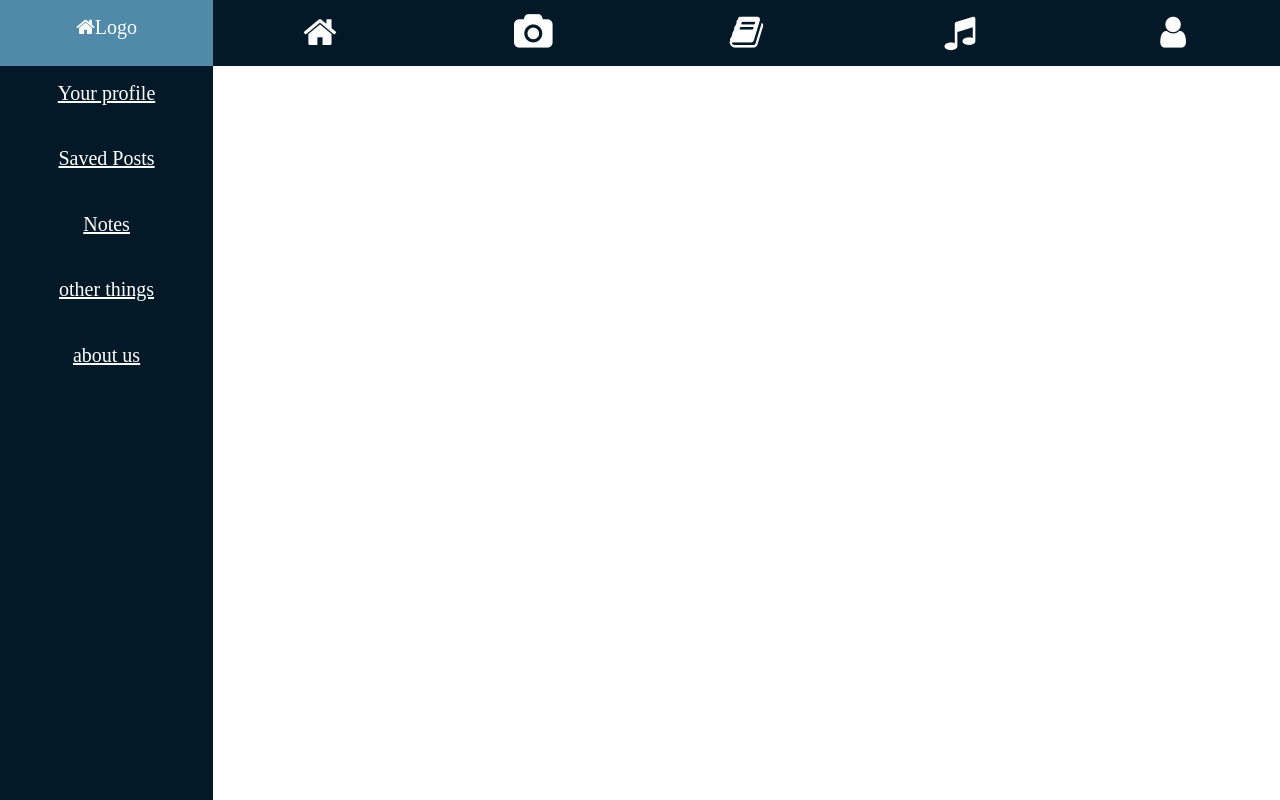
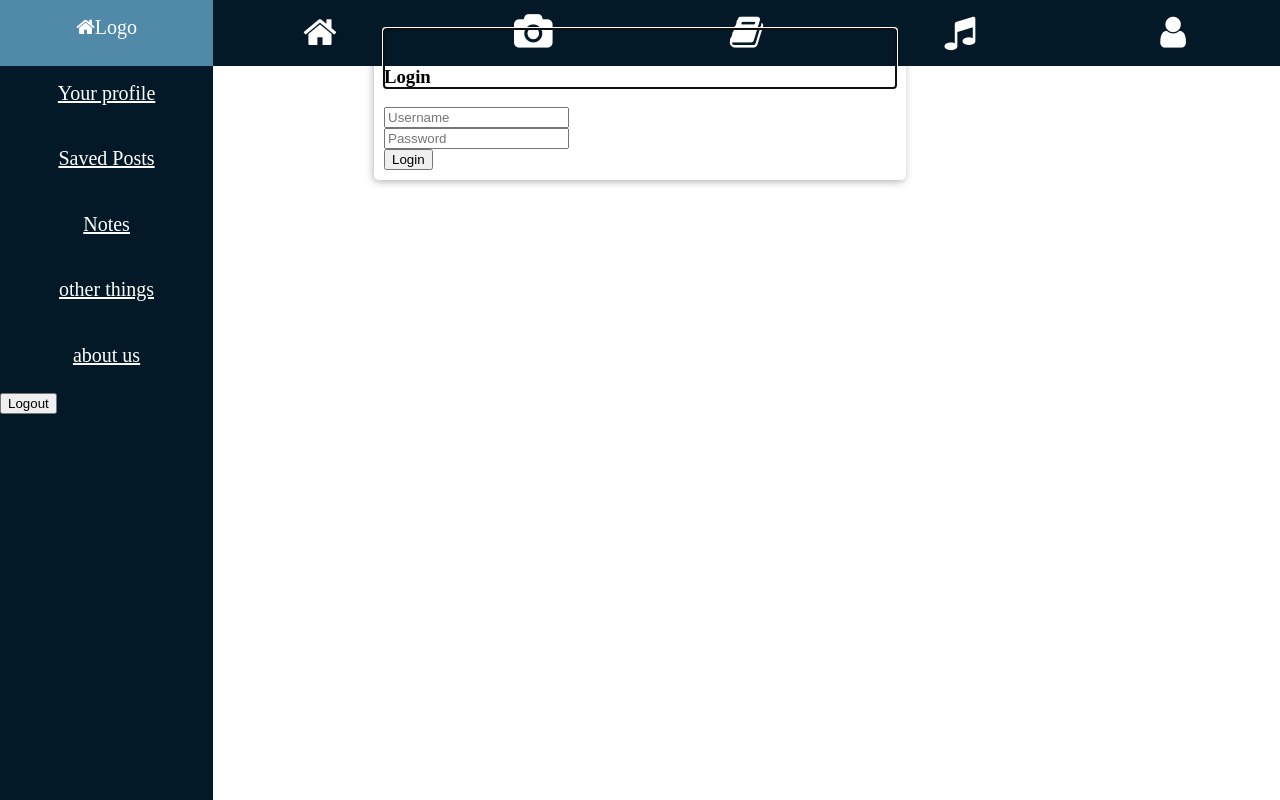
Before and after one commit to TheeCapain/AStoryToTell, a Svelte app in the folder client/myapp/: page /login in a window 1280 px wide. Built offline with nearby package versions, Linux system fonts and the light colour scheme.

Commit message:
got login thing to work

```diff
--- a/client/myapp/src/App.svelte
+++ b/client/myapp/src/App.svelte
@@ -1,6 +1,12 @@
 <script>
-import Navigator from "./public/components/routers/navigator.svelte";
-import Sidebar from "./public/components/sidebar/sidebar.svelte";
+    import Navigator from "./public/components/routers/navigator.svelte";
+    import Sidebar from "./public/components/sidebar/sidebar.svelte";
+    import { user } from "./global/global";
+
+    function handleLogout() {
+        $user = null;
+    }
 </script>
-<Navigator/>
+
+<Navigator />
 <Sidebar />
--- a/client/myapp/src/public/components/Movies/movie.svelte
+++ /dev/null
@@ -1,3 +0,0 @@
-<script>
-
-</script>
--- a/client/myapp/src/public/components/event/event.svelte
+++ b/client/myapp/src/public/components/event/event.svelte
@@ -6,6 +6,10 @@
 </script>
 <body>
     <div class="content">
+        <div class="user">
+            <img class="user_photo" src="" alt="">
+             <a href="/profile"><p>Username</p></a>
+        </div>
         <h1 class="headline">{headline}Black Widow</h1>
         <img class="image" src="${poster}" alt="poster attribute" />
         <div class="text">
@@ -28,6 +32,17 @@
         width: 70%;
         top: 20%;
     }
+
+    .user{
+        display: inline-flex;
+    }
+
+    .user_photo{
+        height: 50px;
+        width: 50px;
+        border-radius: 100px;
+        border: 1px solid black;
+    }
     .content {
         margin: 1% auto;
         width: 40%;
--- /dev/null
+++ b/client/myapp/src/public/components/login/in/in.svelte
@@ -0,0 +1,50 @@
+<script>
+    import { useNavigate, useLocation } from "svelte-navigator";
+    import {user} from '../../../../global/global.js'
+
+    const navigate = useNavigate();
+    const location = useLocation();
+
+    let username;
+    let password;
+
+    function handleSubmit() {
+      $user = { username, password };
+      const from = ($location.state && $location.state.from) || "/profile";
+      navigate(from, { replace: true });
+    }
+  </script>
+
+    <div class="login-form">
+        <h3>Login</h3>
+        <form on:submit={handleSubmit}>
+            <input
+                bind:value={username}
+                type="text"
+                name="username"
+                placeholder="Username"
+            />
+            <br />
+            <input
+                bind:value={password}
+                type="password"
+                name="password"
+                placeholder="Password"
+            />
+            <br />
+            <button type="submit">Login</button>
+        </form>
+    </div>
+
+<style>
+
+    .login-form {
+        margin: auto auto;
+        width: 40%;
+        height: auto;
+        padding: 10px;
+        border-radius: 5px;
+        box-shadow: -1px 2px 15px -1px rgba(0, 0, 0, 0.46);
+        -webkit-box-shadow: -1px 2px 8px -1px rgba(0, 0, 0, 0.35);
+    }
+</style>
--- a/client/myapp/src/public/components/profile/userInfo.svelte
+++ b/client/myapp/src/public/components/profile/userInfo.svelte
@@ -1,4 +1,5 @@
 <script>
+    import { user } from "./../../../global/global.js";
 </script>
 
 <div class="user_info">
@@ -7,7 +8,7 @@
     </div>
     <div class="info">
         <div class="user_name">
-            <h1>Name</h1>
+            <h1>{$user.username}</h1>
         </div>
         <div class="address">
             <p>Adresse</p>
@@ -25,7 +26,6 @@
         <div class="knap">
             <button>Knap</button>
         </div>
-
     </div>
     <div class="stats">
         <div class="antal_opslag">
@@ -39,9 +39,7 @@
             <p>Instruktør</p>
         </div>
     </div>
-    <div class="user_stats">
-
-    </div>
+    <div class="user_stats" />
 </div>
 
 <style>
@@ -53,10 +51,10 @@
         background-color: #f9f9f9;
     }
 
-    .user_info h1{
+    .user_info h1 {
         font-size: 20px;
         text-align: left;
-font-family: 'Roboto', sans-serif;
+        font-family: "Roboto", sans-serif;
     }
 
     .user_picture {
@@ -67,14 +65,15 @@ font-family: 'Roboto', sans-serif;
         border: 1px solid black;
     }
 
-    .antal_opslag, .point, .job {
+    .antal_opslag,
+    .point,
+    .job {
         margin-right: 50px;
         padding: 5px 50px 5px 15px;
         border-radius: 5px;
-        box-shadow: -1px 2px 15px -1px rgba(0,0,0,0.46);
--webkit-box-shadow: -1px 2px 8px -1px rgba(0,0,0,0.35);
+        box-shadow: -1px 2px 15px -1px rgba(0, 0, 0, 0.46);
+        -webkit-box-shadow: -1px 2px 8px -1px rgba(0, 0, 0, 0.35);
         margin-bottom: 20px;
-
     }
 
     .antal_opslag {
@@ -91,8 +90,6 @@ margin-top: 20px;
     }
 
     p {
-        font-family: 'Roboto', sans-serif;
+        font-family: "Roboto", sans-serif;
     }
-
-
 </style>
--- a/client/myapp/src/public/components/routers/navigator.svelte
+++ b/client/myapp/src/public/components/routers/navigator.svelte
@@ -1,9 +1,10 @@
 <script>
   import { Router, Route, Link } from "svelte-navigator";
-  import Filmmaking from "../../pages/filmmaking/filmmaking.svelte";
   import Home from "../../pages/home/home.svelte";
   import Profile from "../../pages/profile/profile.svelte";
   import { user } from "./../../../global/global.js";
+  import Login from "../../pages/login/login.svelte";
+  import PrivateRoute from "../login/privateRoute.svelte";
 
   function handleLogout() {
     $user = null;
@@ -26,17 +27,21 @@
     </nav>
 
     <main>
+      <Route path="login">
+        <Login />
+      </Route>
       <Route path="/home">
         <Home />
       </Route>
-      <Route path="/filmmaking">
-        <Filmmaking />
-      </Route>
+      <Route path="/filmmaking" />
       <Route path="/bookwriting" />
       <Route path="/music" />
-      <Route path="/profile">
-        <Profile />
-      </Route>
+      <PrivateRoute path="/profile" let:location>
+
+        <Profile/>
+        <h3>Welcome {$user.username}</h3>
+        <button on:click={handleLogout}>Logout</button>
+      </PrivateRoute>
     </main>
   </Router>
 </div>
--- a/client/myapp/src/public/components/sidebar/sidebar.svelte
+++ b/client/myapp/src/public/components/sidebar/sidebar.svelte
@@ -1,3 +1,13 @@
+<script>
+  import { Router, Route, Link } from "svelte-navigator";
+  import PrivateRoute from "../login/privateRoute.svelte";
+  import { user } from "../../../global/global.js";
+
+  function handleLogout() {
+    $user = null;
+  }
+</script>
+
 <link
   rel="stylesheet"
   href="https://cdnjs.cloudflare.com/ajax/libs/font-awesome/4.7.0/css/font-awesome.min.css"
@@ -10,6 +20,7 @@
   <a href="/">Notes</a>
   <a href="/">other things</a>
   <a href="/">about us</a>
+  <button on:click={handleLogout}>Logout</button>
 </div>
 
 <style>
--- a/client/myapp/src/public/pages/filmmaking/filmmaking.svelte
+++ /dev/null
@@ -1,18 +0,0 @@
-<script>
-    import Event from "../../components/event/event.svelte";
-</script>
-
-
-    <div class="content">
-        <h1>Latest Post</h1>
-        <Event/>
-    </div>
-
-
-<style>
-    .content {
-        margin: 3% 17%;
-        width: 70%;
-        top: 20%;
-    }
-</style>
--- /dev/null
+++ b/client/myapp/src/public/pages/login/login.svelte
@@ -0,0 +1,7 @@
+<script>
+    import { useNavigate, useLocation } from "svelte-navigator";
+    import { user } from "./../../../global/global.js";
+    import In from "../../components/login/in/in.svelte";
+</script>
+
+<In />
```
Also changed, not shown: client/myapp/src/public/components/login/in/login.svelte (deleted, +0 -35 lines), client/myapp/src/public/pages/profile/profile.svelte (+4 -4 lines). Lines whose indentation alone changed are shown as unchanged.
